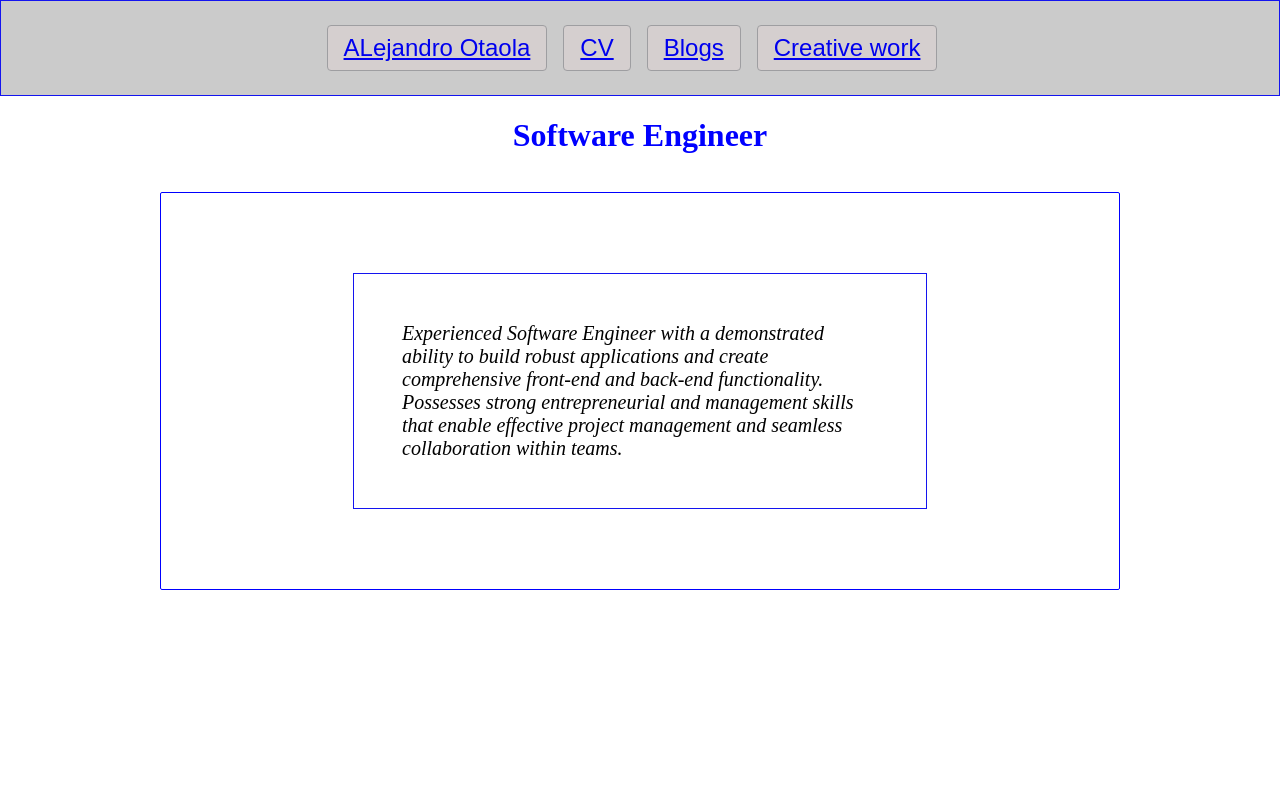
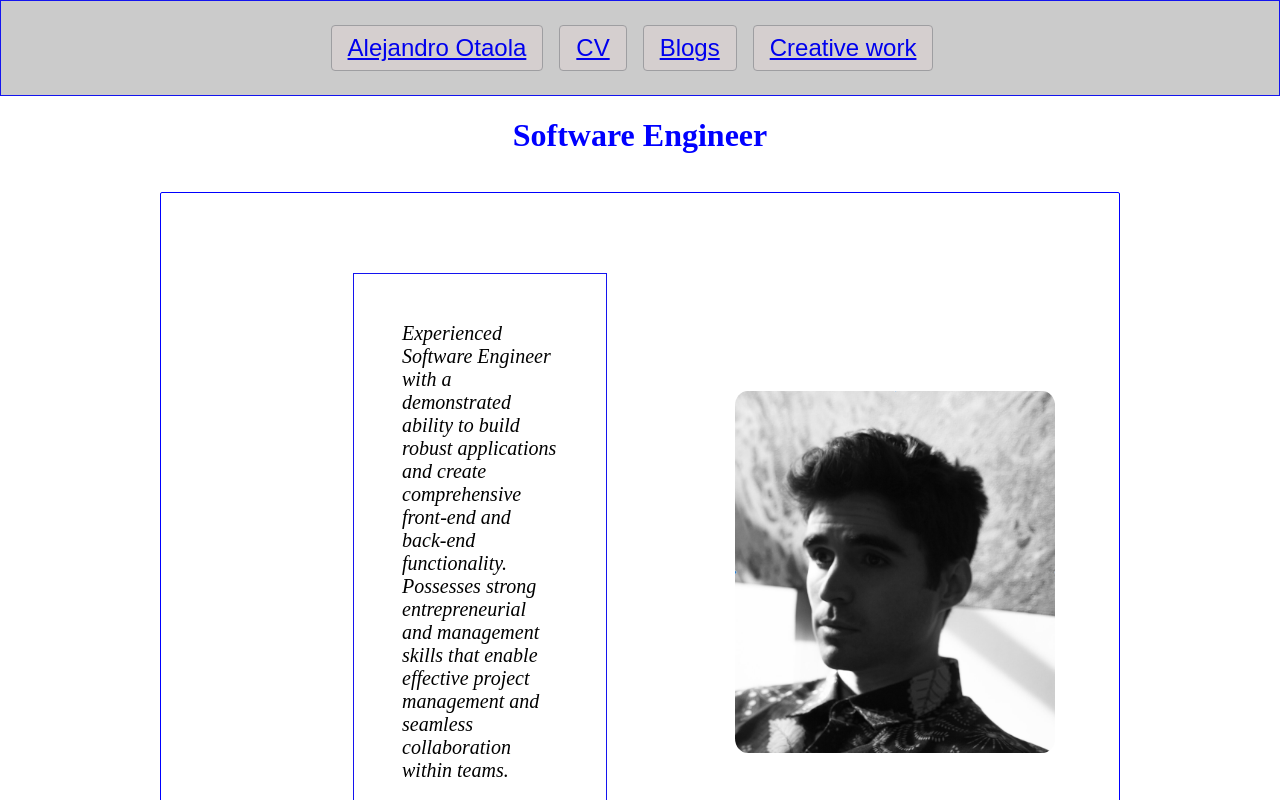
Before and after one commit to Aotaola/Grayota, a React (Create React App) app in the folder devota/: page / in a window 1280 px wide. Shown: the top 800 px of the page. Built offline with nearby package versions, Linux system fonts and the light colour scheme.

Commit message:
profile photo upload and formating

```diff
--- a/devota/src/App.css
+++ b/devota/src/App.css
@@ -22,7 +22,7 @@
 }
 
 .App-body {
-  display: flex;
+  display: inline-block;
   flex: 1;
   border: 1px solid rgb(20, 20, 239);
 }
@@ -98,3 +98,24 @@
   padding: 3rem;
   border: 1px solid rgb(20, 20, 239);
 }
+
+.Home {
+  display: flex;
+  justify-content: space-between;
+  align-items: center;
+}
+
+.Content {
+  /* Add any additional styles for your content here */
+}
+
+.Profile-pic {
+  align-self: center;
+}
+
+.Profile-pic img {
+  width: 20rem;
+  height: auto;
+  object-fit: cover;
+  border-radius: 04%; /* Optional: To make the image round */
+}
--- a/devota/src/components/Artwork.jsx
+++ b/devota/src/components/Artwork.jsx
@@ -1,10 +1,11 @@
-import react from 'react';
+import React from 'react';
+
 const Artwork = () => {
     return (
         <>
         <div className="Page-title">
 
-        <h1>THIS IS THE ART PAGE</h1>
+        <h1> ART </h1>
         </div>
         </>
      );
--- a/devota/src/components/Blog.jsx
+++ b/devota/src/components/Blog.jsx
@@ -3,7 +3,7 @@ const Blog = () => {
     return (
       <>
       <div className="Page-title">
-        <h1> This is the Blog page </h1>
+        <h1> BLOG </h1>
       </div>
       </>
       );
--- a/devota/src/components/Home.jsx
+++ b/devota/src/components/Home.jsx
@@ -1,4 +1,6 @@
 import React from "react";
+import profile_pic from "./images/profile_pic.png";
+
 
 const Home = () => {
     return (
@@ -7,14 +9,21 @@ const Home = () => {
   <h1>Software Engineer</h1>
 </div>
 <div className="Home">
+  <div className="Content">
     <p className="Bio">
-                Experienced Software Engineer with a demonstrated ability
-                 to build robust applications and create comprehensive front-end
-                 and back-end functionality. Possesses strong entrepreneurial and
-                 management skills that enable effective project management and seamless
-                collaboration within teams.
+      Experienced Software Engineer with a demonstrated ability to build robust applications and create
+      comprehensive front-end and back-end functionality. Possesses strong entrepreneurial and management
+      skills that enable effective project management and seamless collaboration within teams.
     </p>
+    <span>Languages</span>
+    <br></br>
+    <span>Tools & Technologies</span>
   </div>
+  <div className="Profile-pic">
+    <img src={profile_pic} alt="profile of Alejandro Otaola" />
+  </div>
+</div>
+
         </>
      );
 }
--- a/devota/src/components/Navbar.jsx
+++ b/devota/src/components/Navbar.jsx
@@ -6,7 +6,7 @@ const Navbar = () => {
         <div className="Navbar">
             <nav>
            <button>
-            <Link to="/">ALejandro Otaola</Link>
+            <Link to="/">Alejandro Otaola</Link>
             </button>
             <br/>
             <button>
--- a/devota/src/components/Resume.jsx
+++ b/devota/src/components/Resume.jsx
@@ -3,7 +3,7 @@ const Resume = () => {
 
     return (
         <div className="Page-title">
-            <h1>THIS IS A CV PAGE</h1>
+            <h1> CV </h1>
         </div>
       );
 }
```
Also changed, not shown: devota/src/components/images/profile_pic.png (added). Lines whose indentation alone changed are shown as unchanged.
